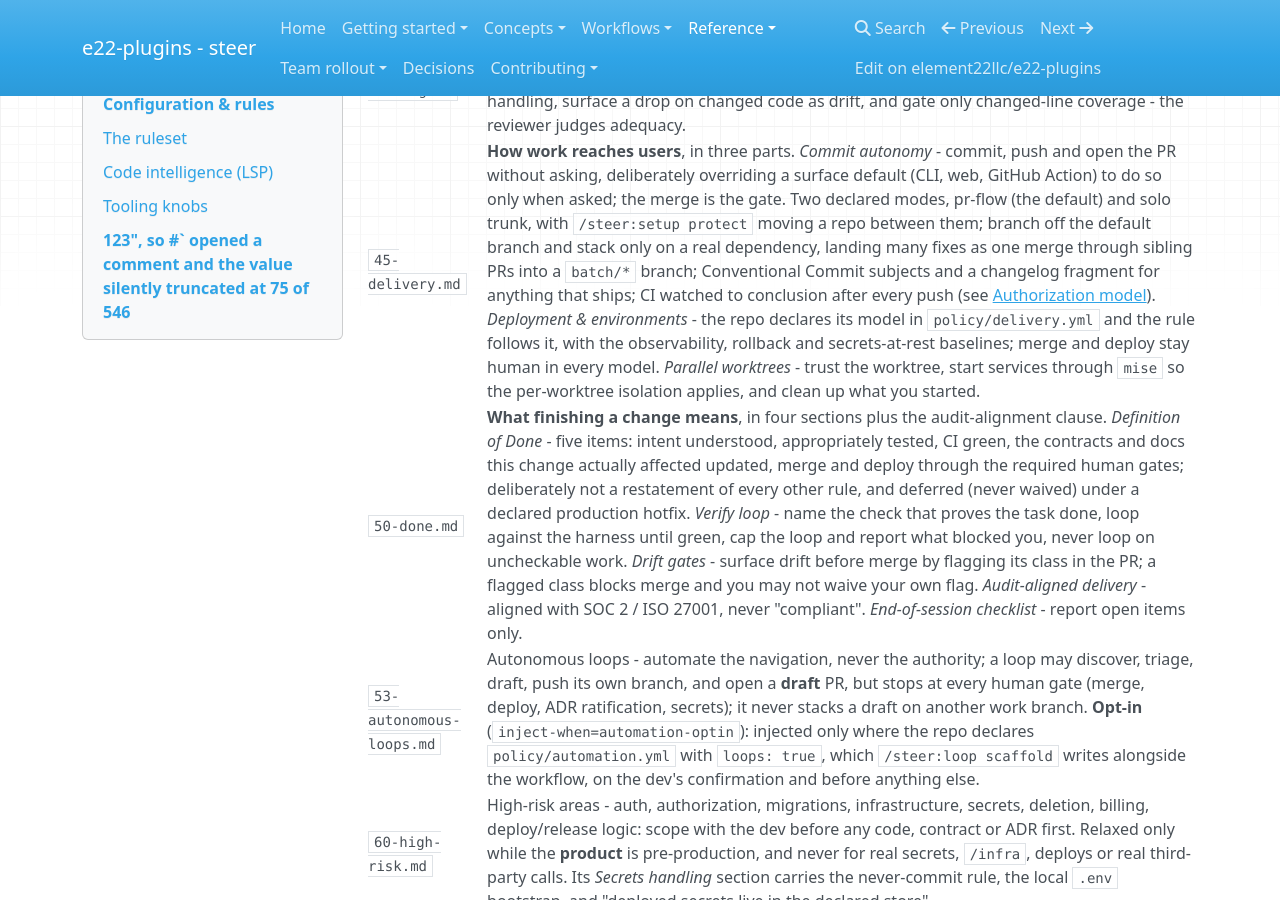
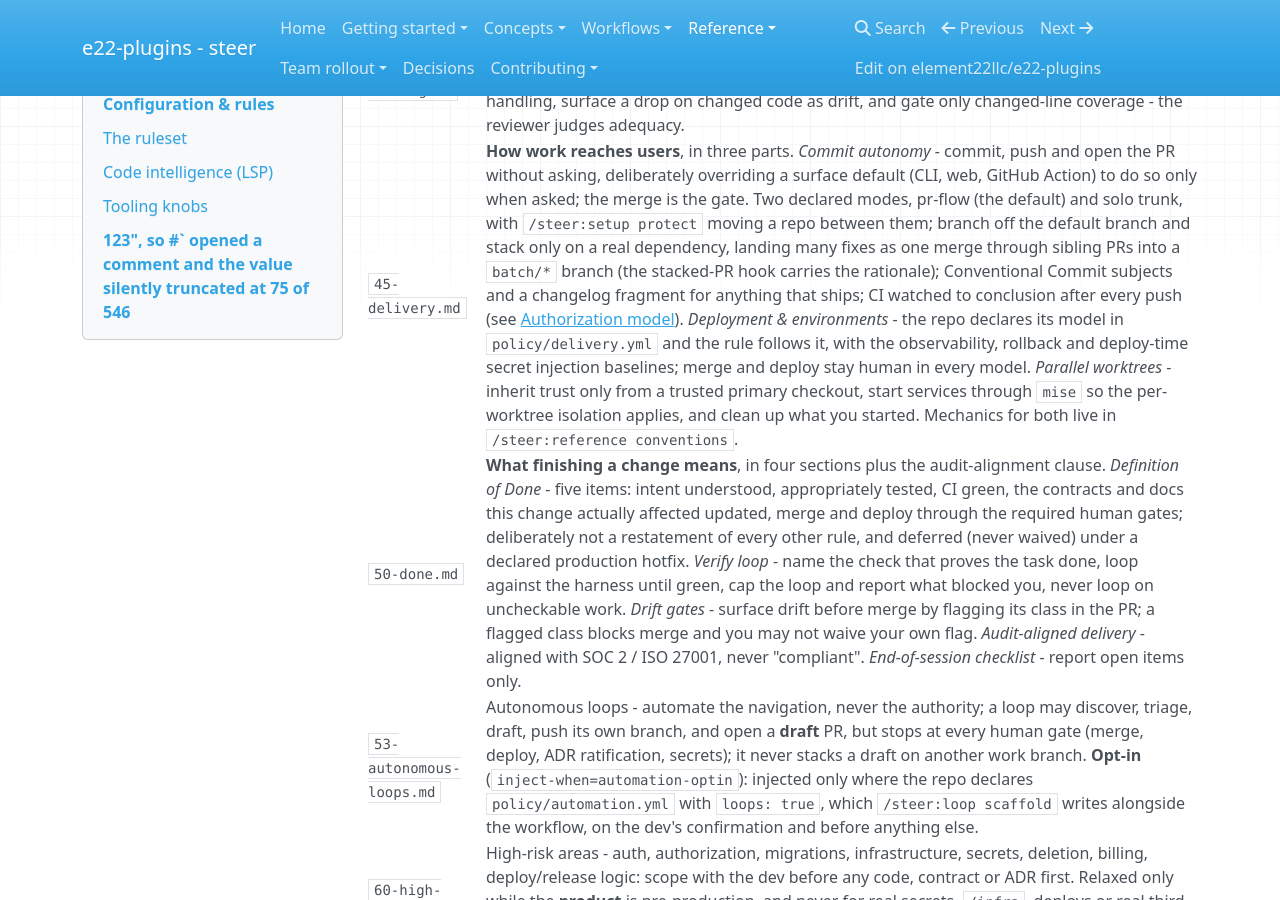
Before and after one commit to element22llc/e22-plugins, an MkDocs documentation site: the page built from docs/reference/configuration.md, in a window 1280 px wide and 900 px high, scrolled down 1631 px. Built offline with MkDocs 1.6.1, drawn with Linux system fonts in a browser that asks for light colours; nearby versions of some CDN libraries.

Commit message:
docs(docs): describe the trimmed delivery rule in the configuration reference
Part of #786

Co-Authored-By: Claude Opus 5.5 (1M context) <noreply@anthropic.com>

```diff
--- a/docs/reference/configuration.md
+++ b/docs/reference/configuration.md
@@ -26,7 +26,7 @@ command's output at 10,000 characters (see the hook's row in [Hooks](hooks.md)).
 | `35-tracker.md` | Issue-tracker integration, client-agnostic - `/spec/tracker.md` declares the system and ref format; refs live in the `> Tracker:` line of an intent or ADR, the PR and the history entry; a question stays a `Q-NNN` open question until it needs an owner, blocks several features, needs outside input, or would outlive the session, and is then promoted to an issue. On GitHub, `/steer:work issues` is the lifecycle and `/steer:tracker-sync` the gateway. |
 | `36-issue-first.md` | Issue-first (GitHub-adopted repos). |
 | `40-testing.md` | Testing - a feature change carries its tests in the same PR, a bug fix carries a regression test that fails before and passes after, and a failing test is never deleted or skipped to make CI pass. Coverage is a signal, not a target: cover what you touch, prioritise critical paths and error handling, surface a drop on changed code as drift, and gate only changed-line coverage - the reviewer judges adequacy. |
-| `45-delivery.md` | **How work reaches users**, in three parts. *Commit autonomy* - commit, push and open the PR without asking, deliberately overriding a surface default (CLI, web, GitHub Action) to do so only when asked; the merge is the gate. Two declared modes, pr-flow (the default) and solo trunk, with `/steer:setup protect` moving a repo between them; branch off the default branch and stack only on a real dependency, landing many fixes as one merge through sibling PRs into a `batch/*` branch; Conventional Commit subjects and a changelog fragment for anything that ships; CI watched to conclusion after every push (see [Authorization model](../concepts/authorization-model.md)). *Deployment & environments* - the repo declares its model in `policy/delivery.yml` and the rule follows it, with the observability, rollback and secrets-at-rest baselines; merge and deploy stay human in every model. *Parallel worktrees* - trust the worktree, start services through `mise` so the per-worktree isolation applies, and clean up what you started. |
+| `45-delivery.md` | **How work reaches users**, in three parts. *Commit autonomy* - commit, push and open the PR without asking, deliberately overriding a surface default (CLI, web, GitHub Action) to do so only when asked; the merge is the gate. Two declared modes, pr-flow (the default) and solo trunk, with `/steer:setup protect` moving a repo between them; branch off the default branch and stack only on a real dependency, landing many fixes as one merge through sibling PRs into a `batch/*` branch (the stacked-PR hook carries the rationale); Conventional Commit subjects and a changelog fragment for anything that ships; CI watched to conclusion after every push (see [Authorization model](../concepts/authorization-model.md)). *Deployment & environments* - the repo declares its model in `policy/delivery.yml` and the rule follows it, with the observability, rollback and deploy-time secret injection baselines; merge and deploy stay human in every model. *Parallel worktrees* - inherit trust only from a trusted primary checkout, start services through `mise` so the per-worktree isolation applies, and clean up what you started. Mechanics for both live in `/steer:reference conventions`. |
 | `50-done.md` | **What finishing a change means**, in four sections plus the audit-alignment clause. *Definition of Done* - five items: intent understood, appropriately tested, CI green, the contracts and docs this change actually affected updated, merge and deploy through the required human gates; deliberately not a restatement of every other rule, and deferred (never waived) under a declared production hotfix. *Verify loop* - name the check that proves the task done, loop against the harness until green, cap the loop and report what blocked you, never loop on uncheckable work. *Drift gates* - surface drift before merge by flagging its class in the PR; a flagged class blocks merge and you may not waive your own flag. *Audit-aligned delivery* - aligned with SOC 2 / ISO 27001, never "compliant". *End-of-session checklist* - report open items only. |
 | `53-autonomous-loops.md` | Autonomous loops - automate the navigation, never the authority; a loop may discover, triage, draft, push its own branch, and open a **draft** PR, but stops at every human gate (merge, deploy, ADR ratification, secrets); it never stacks a draft on another work branch. **Opt-in** (`inject-when=automation-optin`): injected only where the repo declares `policy/automation.yml` with `loops: true`, which `/steer:loop scaffold` writes alongside the workflow, on the dev's confirmation and before anything else. |
 | `60-high-risk.md` | High-risk areas - auth, authorization, migrations, infrastructure, secrets, deletion, billing, deploy/release logic: scope with the dev before any code, contract or ADR first. Relaxed only while the **product** is pre-production, and never for real secrets, `/infra`, deploys or real third-party calls. Its *Secrets handling* section carries the never-commit rule, the local `.env` bootstrap, and "deployed secrets live in the declared store". |
```
